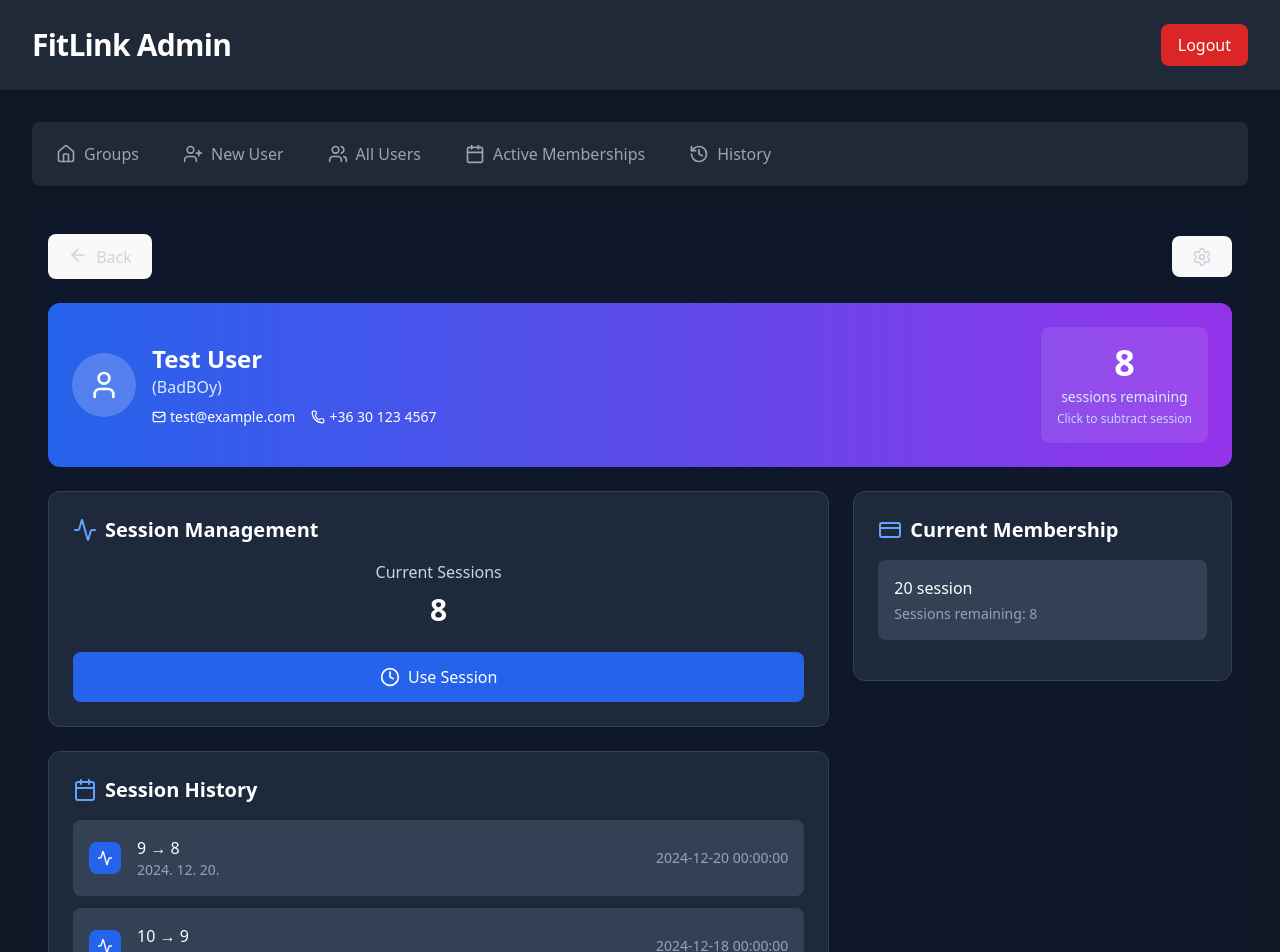
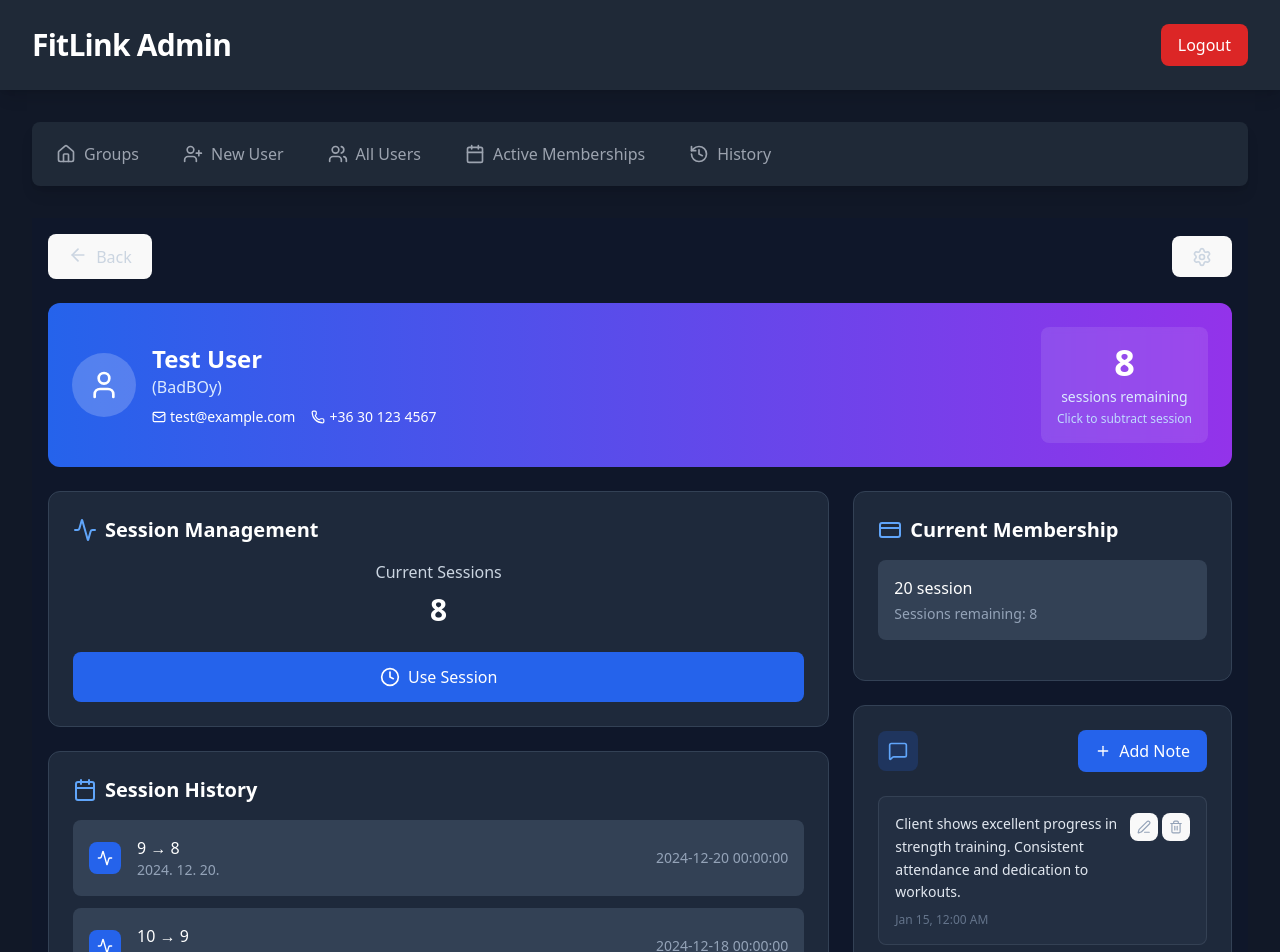
Before and after one commit to mdave94/FitLink, a React (Vite) app: page /users/users in a window 1280 px wide. Shown: the top 952 px of the page. Built offline with nearby package versions, Linux system fonts and the light colour scheme; sample sign-in values are in the browser's storage.

Commit message:
Add comment sections

```diff
--- /dev/null
+++ b/src/components/trainer/UserRelated/Comments.tsx
@@ -0,0 +1,225 @@
+import { useState } from "react";
+import { Plus, MessageSquare, Trash2, Edit3, Check, X } from "lucide-react";
+import { motion, AnimatePresence } from "framer-motion";
+import { mockComments } from "@/data/mockData";
+
+interface Comment {
+  id: string;
+  text: string;
+  createdAt: Date;
+  updatedAt?: Date;
+}
+
+interface CommentsProps {
+  userId: string;
+  userName: string;
+}
+
+export const Comments = ({ userId, userName }: CommentsProps) => {
+  const [comments, setComments] = useState<Comment[]>(mockComments);
+
+  const [newComment, setNewComment] = useState("");
+  const [isAddingComment, setIsAddingComment] = useState(false);
+  const [editingId, setEditingId] = useState<string | null>(null);
+  const [editText, setEditText] = useState("");
+
+  const handleAddComment = () => {
+    if (newComment.trim()) {
+      const comment: Comment = {
+        id: Date.now().toString(),
+        text: newComment.trim(),
+        createdAt: new Date(),
+      };
+      setComments([comment, ...comments]);
+      setNewComment("");
+      setIsAddingComment(false);
+    }
+  };
+
+  const handleDeleteComment = (id: string) => {
+    setComments(comments.filter((comment) => comment.id !== id));
+  };
+
+  const handleEditComment = (comment: Comment) => {
+    setEditingId(comment.id);
+    setEditText(comment.text);
+  };
+
+  const handleSaveEdit = () => {
+    if (editText.trim()) {
+      setComments(
+        comments.map((comment) =>
+          comment.id === editingId
+            ? {
+                ...comment,
+                text: editText.trim(),
+                updatedAt: new Date(),
+              }
+            : comment
+        )
+      );
+      setEditingId(null);
+      setEditText("");
+    }
+  };
+
+  const handleCancelEdit = () => {
+    setEditingId(null);
+    setEditText("");
+  };
+
+  const formatDate = (date: Date) => {
+    return new Intl.DateTimeFormat("en-US", {
+      month: "short",
+      day: "numeric",
+      hour: "2-digit",
+      minute: "2-digit",
+    }).format(date);
+  };
+
+  return (
+    <div className="bg-slate-800 border border-slate-700 rounded-xl p-6">
+      {/* Header */}
+      <div className="flex items-center justify-between mb-6">
+        <div className="flex items-center space-x-3">
+          <div className="w-10 h-10 bg-blue-600/20 rounded-lg flex items-center justify-center">
+            <MessageSquare size={20} className="text-blue-400" />
+          </div>
+        </div>
+
+        <motion.button
+          whileHover={{ scale: 1.05 }}
+          whileTap={{ scale: 0.95 }}
+          onClick={() => setIsAddingComment(true)}
+          className="bg-blue-600 hover:bg-blue-700 text-white px-4 py-2 rounded-lg flex items-center gap-2 transition-colors"
+        >
+          <Plus size={16} />
+          <span className="hidden sm:inline">Add Note</span>
+        </motion.button>
+      </div>
+
+      {/* Add Comment Form */}
+      <AnimatePresence>
+        {isAddingComment && (
+          <motion.div
+            initial={{ opacity: 0, height: 0 }}
+            animate={{ opacity: 1, height: "auto" }}
+            exit={{ opacity: 0, height: 0 }}
+            className="mb-6 p-4 bg-slate-700/50 rounded-lg border border-slate-600"
+          >
+            <textarea
+              value={newComment}
+              onChange={(e) => setNewComment(e.target.value)}
+              placeholder="Add a note about this user..."
+              className="w-full bg-transparent text-white placeholder-slate-400 resize-none focus:outline-none"
+              rows={3}
+              autoFocus
+            />
+            <div className="flex justify-end gap-2 mt-3">
+              <button
+                onClick={() => {
+                  setIsAddingComment(false);
+                  setNewComment("");
+                }}
+                className="px-4 py-2 text-slate-400 hover:text-white transition-colors"
+              >
+                Cancel
+              </button>
+              <button
+                onClick={handleAddComment}
+                disabled={!newComment.trim()}
+                className="bg-blue-600 hover:bg-blue-700 disabled:bg-slate-600 disabled:cursor-not-allowed text-white px-4 py-2 rounded-lg transition-colors"
+              >
+                Add Note
+              </button>
+            </div>
+          </motion.div>
+        )}
+      </AnimatePresence>
+
+      {/* Comments List */}
+      <div className="space-y-4 max-h-96 overflow-y-auto">
+        <AnimatePresence>
+          {comments.map((comment, index) => (
+            <motion.div
+              key={comment.id}
+              initial={{ opacity: 0, y: 20 }}
+              animate={{ opacity: 1, y: 0 }}
+              exit={{ opacity: 0, y: -20 }}
+              transition={{ delay: index * 0.1 }}
+              className="bg-slate-700/30 border border-slate-600/50 rounded-lg p-4 hover:bg-slate-700/40 transition-colors"
+            >
+              {editingId === comment.id ? (
+                <div className="space-y-3">
+                  <textarea
+                    value={editText}
+                    onChange={(e) => setEditText(e.target.value)}
+                    className="w-full bg-slate-800 border border-slate-600 rounded-lg p-3 text-white placeholder-slate-400 resize-none focus:outline-none focus:ring-2 focus:ring-blue-500"
+                    rows={3}
+                    autoFocus
+                  />
+                  <div className="flex justify-end gap-2">
+                    <button
+                      onClick={handleCancelEdit}
+                      className="p-2 text-slate-400 hover:text-white transition-colors"
+                    >
+                      <X size={16} />
+                    </button>
+                    <button
+                      onClick={handleSaveEdit}
+                      disabled={!editText.trim()}
+                      className="p-2 bg-green-600 hover:bg-green-700 disabled:bg-slate-600 disabled:cursor-not-allowed text-white rounded-lg transition-colors"
+                    >
+                      <Check size={16} />
+                    </button>
+                  </div>
+                </div>
+              ) : (
+                <div>
+                  <div className="flex items-start justify-between mb-2">
+                    <p className="text-slate-200 text-sm leading-relaxed">
+                      {comment.text}
+                    </p>
+                    <div className="flex items-center gap-1 ml-3 flex-shrink-0">
+                      <button
+                        onClick={() => handleEditComment(comment)}
+                        className="p-1.5 text-slate-400 hover:text-blue-400 transition-colors"
+                        title="Edit note"
+                      >
+                        <Edit3 size={14} />
+                      </button>
+                      <button
+                        onClick={() => handleDeleteComment(comment.id)}
+                        className="p-1.5 text-slate-400 hover:text-red-400 transition-colors"
+                        title="Delete note"
+                      >
+                        <Trash2 size={14} />
+                      </button>
+                    </div>
+                  </div>
+                  <div className="flex items-center justify-between text-xs text-slate-500">
+                    <span>{formatDate(comment.createdAt)}</span>
+                    {comment.updatedAt && (
+                      <span className="text-blue-400">(edited)</span>
+                    )}
+                  </div>
+                </div>
+              )}
+            </motion.div>
+          ))}
+        </AnimatePresence>
+
+        {comments.length === 0 && (
+          <motion.div
+            initial={{ opacity: 0 }}
+            animate={{ opacity: 1 }}
+            className="text-center py-8 text-slate-500"
+          >
+            <MessageSquare size={32} className="mx-auto mb-3 opacity-50" />
+            <p>No notes yet. Add your first note about {userName}.</p>
+          </motion.div>
+        )}
+      </div>
+    </div>
+  );
+};
--- a/src/components/trainer/UserRelated/UserDashboard.tsx
+++ b/src/components/trainer/UserRelated/UserDashboard.tsx
@@ -15,6 +15,7 @@ import { mockUsers, mockMembershipOptions } from "../../../data/mockData";
 import Modal from "../../../ui/Modal";
 import { useNavigate } from "react-router-dom";
 import { BackButton } from "../../../ui/BackButton";
+import { Comments } from "./Comments";
 
 interface UserDetailProps {
   userId?: string;
@@ -212,7 +213,7 @@ export default function UserDashboard({ userId }: UserDetailProps) {
       </div>
 
       <div className="grid grid-cols-1 lg:grid-cols-3 gap-6">
-        {/* Session Management */}
+        {/* Left Column - Session Management */}
         <div className="lg:col-span-2 space-y-6">
           {/* Session Controls */}
           <div className="bg-slate-800 border border-slate-700 rounded-xl p-6">
@@ -282,7 +283,7 @@ export default function UserDashboard({ userId }: UserDetailProps) {
           </div>
         </div>
 
-        {/* Membership Plans */}
+        {/* Right Column - Membership Plans and Comments */}
         <div className="space-y-6">
           {/* Current Membership - only show if user has membership */}
           {!showAvailablePlans && (
@@ -333,6 +334,9 @@ export default function UserDashboard({ userId }: UserDetailProps) {
               </div>
             </div>
           )}
+
+          {/* Comments Section */}
+          <Comments userId={user.id} userName={user.name} />
         </div>
       </div>
 
--- a/src/data/mockData.ts
+++ b/src/data/mockData.ts
@@ -4,6 +4,7 @@ import type {
   MembershipHistory,
   MembershipOption,
   TrainingGroup,
+  Comment,
 } from "../types/index";
 
 export const mockUsers: User[] = [
@@ -293,3 +294,16 @@ export const mockTrainingGroups: TrainingGroup[] = [
     trainer: "Sarah Johnson",
   },
 ];
+
+export const mockComments: Comment[] = [
+  {
+    id: "1",
+    text: "Client shows excellent progress in strength training. Consistent attendance and dedication to workouts.",
+    createdAt: new Date("2024-01-15"),
+  },
+  {
+    id: "2",
+    text: "Needs to focus more on cardio. Suggest increasing cardio sessions to 3x per week.",
+    createdAt: new Date("2024-01-10"),
+  },
+];
```
Also changed, not shown: src/types/index.ts (+7 -0 lines).
